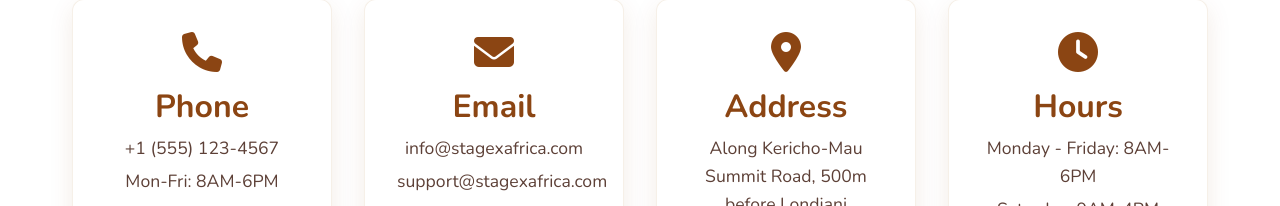
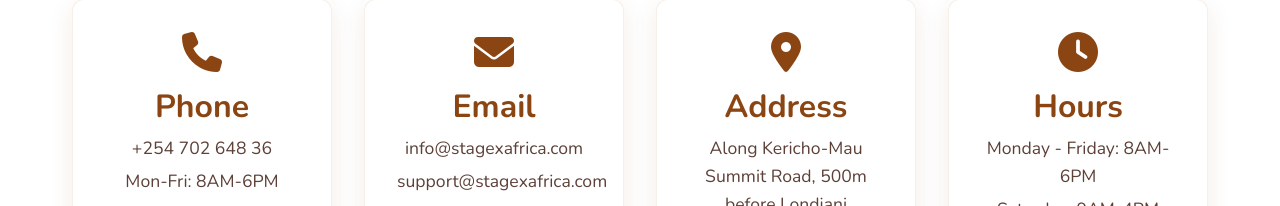
Before and after one commit to GriffinsSiele/stagexafrica, a Next.js app: page /contact in a window 1280 px wide. Shown: the part 746-952 px from the top of the page. Built offline with nearby package versions, Linux system fonts and the light colour scheme.

Commit message:
Update page.tsx

```diff
--- a/app/contact/page.tsx
+++ b/app/contact/page.tsx
@@ -46,7 +46,7 @@
             <div className={styles.contactCard}>
               <i className="fa-solid fa-phone" aria-hidden="true"></i>
               <h3>Phone</h3>
-              <p>+1 (555) 123-4567</p>
+              <p>+254 702 648 36</p>
               <p>Mon-Fri: 8AM-6PM</p>
             </div>
 
```
